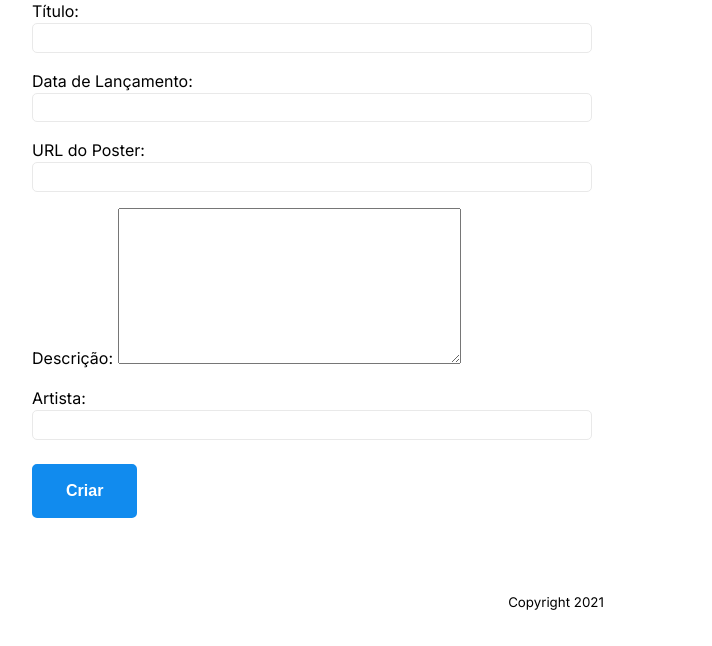
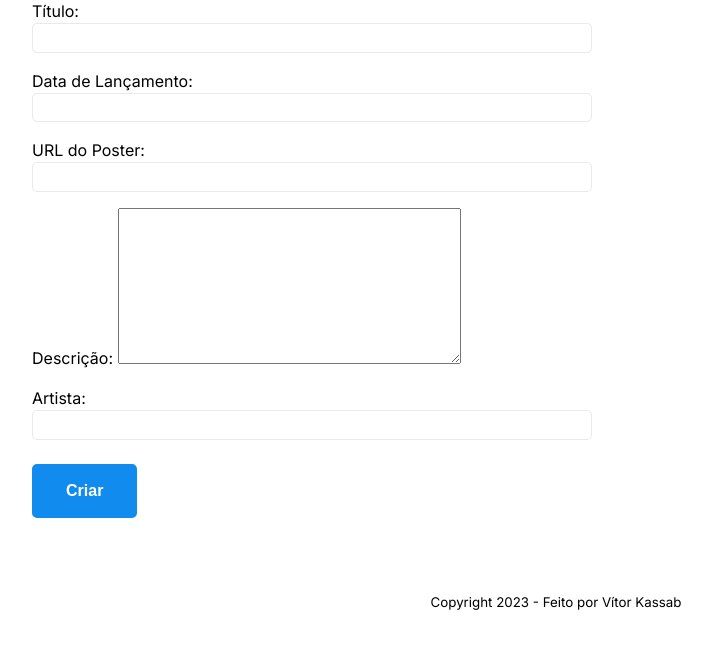
Before and after one commit to VitorKassabUsp/discosite, a Django app: page /albuns/albuns/create/ in a window 1280 px wide. Shown: the part 285-931 px from the top of the page, without its empty margins (84-796 px from the left). Run offline with Django 4.2, Linux system fonts and the light colour scheme.

```diff
--- a/templates/base.html
+++ b/templates/base.html
@@ -48,7 +48,7 @@
     </main>
     <footer id="rodape-principal">
         <p>
-            <small>Copyright 2021</small>
+            <small>Copyright 2023 - Feito por Vítor Kassab</small>
         </p>
     </footer>
 </body>
```
Also changed, not shown: 1 other file.
